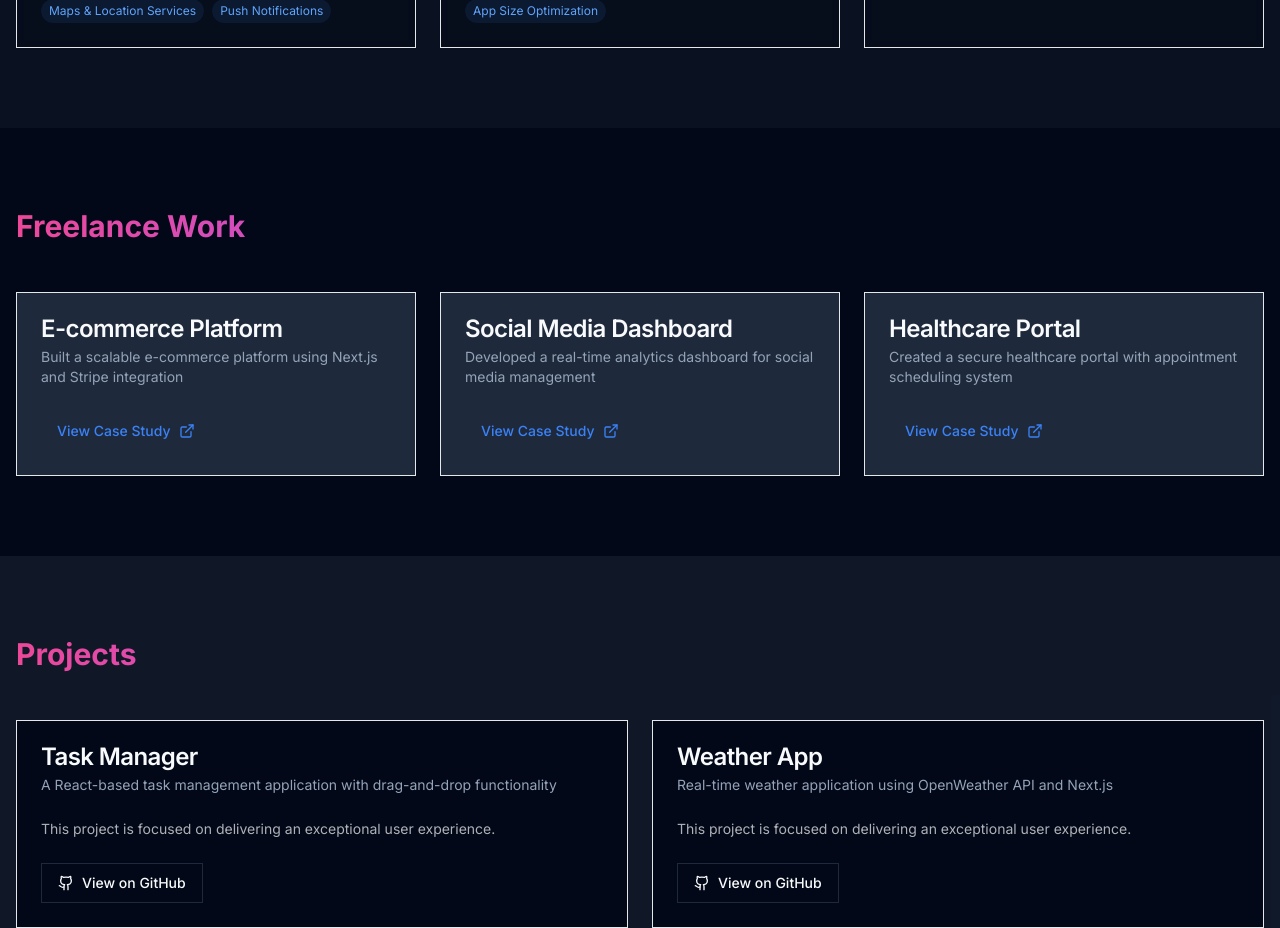
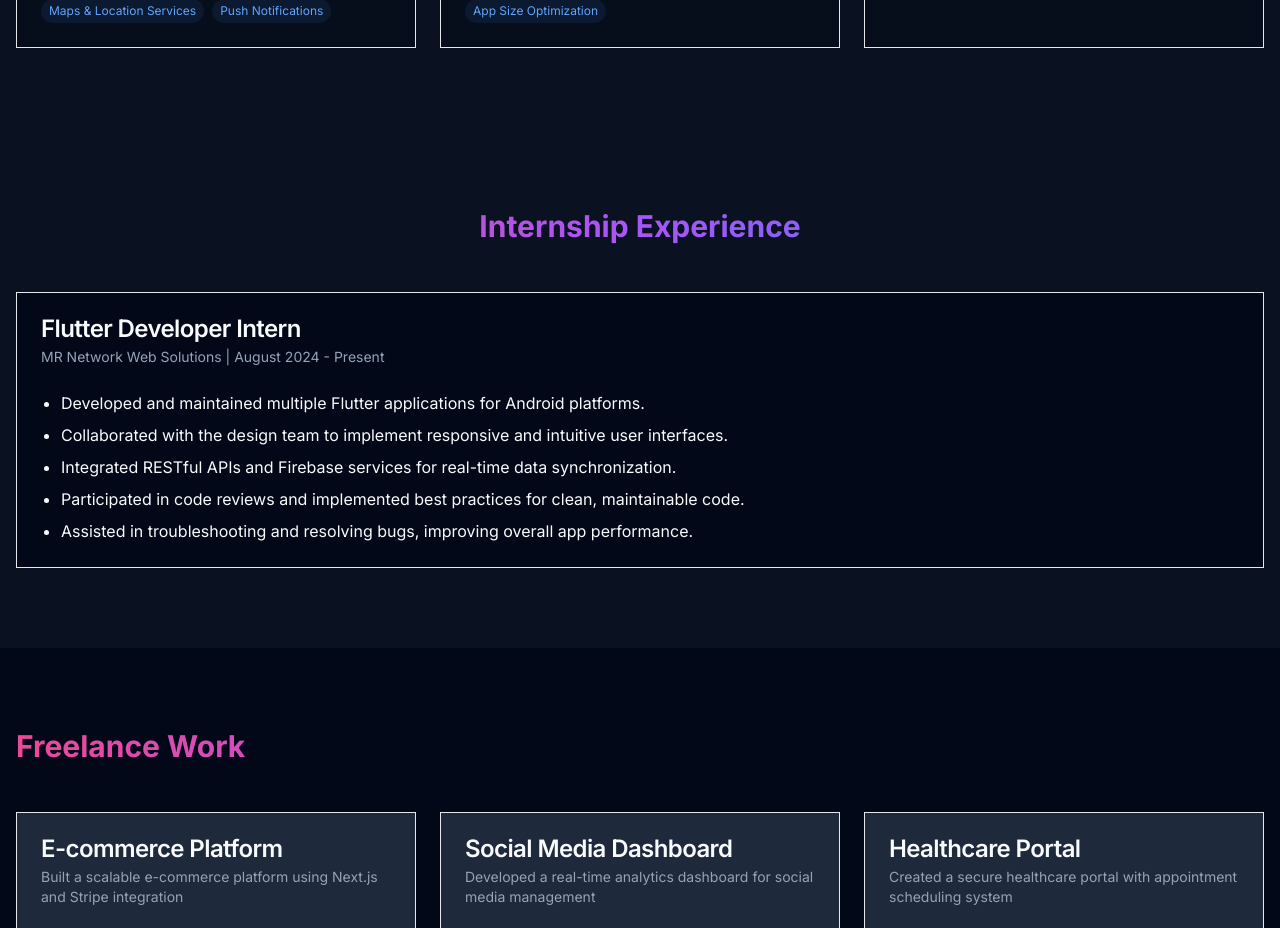
Before and after one commit to Hitesh007-p/myportfolio, a Next.js app: page / in a window 1280 px wide. Shown: the part 2100-3028 px from the top of the page. Built offline with nearby package versions, Linux system fonts and the light colour scheme.

Commit message:
add experiance

```diff
--- a/app/page.tsx
+++ b/app/page.tsx
@@ -5,6 +5,7 @@ import { Work } from "@/components/work"
 import { Projects } from "@/components/projects"
 import { Contact } from "@/components/contact"
 import { Skills } from "@/components/skills"
+import { Experience } from "@/components/experience"
 
 export default function Home() {
   return (
@@ -13,6 +14,7 @@ export default function Home() {
       <Hero />
       <About />
       <Skills />
+      <Experience />
       <Work />
       <Projects />
       <Contact />
--- /dev/null
+++ b/components/experience.tsx
@@ -0,0 +1,48 @@
+import { Card, CardHeader, CardTitle, CardDescription, CardContent } from "@/components/ui/card";
+
+
+export function Experience() {
+  return (
+    <section id="experience" className="py-20 px-4 bg-secondary/30">
+      <div className="container mx-auto">
+        <h2 className="text-3xl font-bold mb-12 gradient-text text-center">
+          Internship Experience
+        </h2>
+
+          <Card>
+            <CardHeader>
+              <CardTitle>Flutter Developer Intern</CardTitle>
+              <CardDescription>
+              MR Network Web Solutions | August 2024 - Present
+              </CardDescription>
+            </CardHeader>
+            <CardContent>
+              <ul className="list-disc pl-5 space-y-2">
+                <li>
+                  Developed and maintained multiple Flutter applications for
+                  Android platforms.
+                </li>
+                <li>
+                  Collaborated with the design team to implement responsive and
+                  intuitive user interfaces.
+                </li>
+                <li>
+                  Integrated RESTful APIs and Firebase services for real-time
+                  data synchronization.
+                </li>
+                <li>
+                  Participated in code reviews and implemented best practices
+                  for clean, maintainable code.
+                </li>
+                <li>
+                  Assisted in troubleshooting and resolving bugs, improving
+                  overall app performance.
+                </li>
+              </ul>
+            </CardContent>
+          </Card>
+
+      </div>
+    </section>
+  );
+}
```
